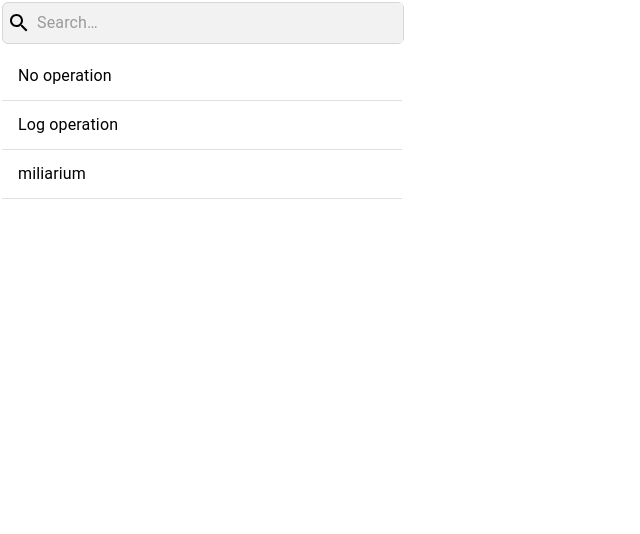
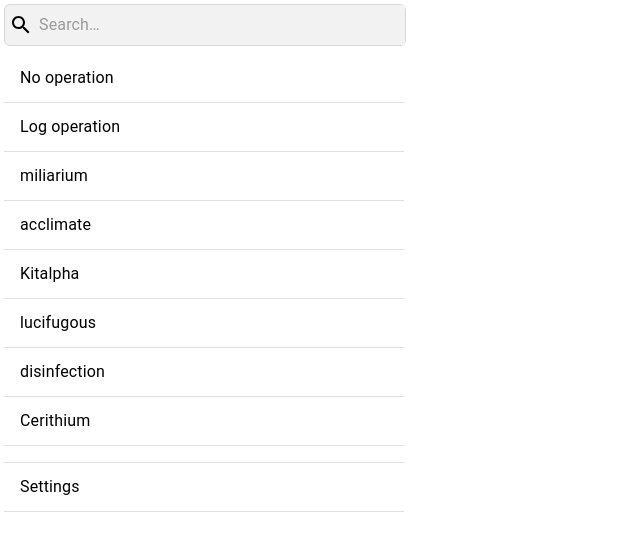
Before and after one commit to scipsycho/automaton, a React (Create React App) app: page /#/ in a window 1280 px wide. Shown: the top 534 px of the page, without its empty margins (0-640 px from the left). Built offline with nearby package versions, Linux system fonts and the light colour scheme; what react-sweet-state would draw is missing.

Commit message:
Link to settings now added to popup. Working 100%

```diff
--- a/src/index.tsx
+++ b/src/index.tsx
@@ -1,6 +1,6 @@
 import React from 'react';
 import ReactDOM from 'react-dom';
-import {BrowserRouter, Switch, Route, HashRouter} from 'react-router-dom';
+import {HashRouter, Route, Switch} from 'react-router-dom';
 import './index.css';
 import SettingsPage from './settings-page/SettingsPage';
 import reportWebVitals from './reportWebVitals';
--- a/src/popup/css/Popup.css
+++ b/src/popup/css/Popup.css
@@ -1,5 +1,11 @@
 #popup-div {
     width: 400px;
-    height: 300px;
-    margin: 2px 2px 2px 2px;
+    height: 500px;
+    min-height: 300px;
+    padding: 4px 4px 4px 4px;
 }
+
+.unstyled-link {
+    color: inherit;
+    text-decoration: inherit;
+}
--- a/src/popup/css/Table.css
+++ b/src/popup/css/Table.css
@@ -2,5 +2,5 @@
     overflow-y: scroll;
     margin-top: 10px;
     position: relative;
-    max-height: calc(100% - 50px)
+    max-height: calc(100% - 100px)
 }
--- a/src/popup/js/Popup.tsx
+++ b/src/popup/js/Popup.tsx
@@ -1,16 +1,12 @@
 import React, {ChangeEvent, Component} from "react";
 import {itemType, Table} from "./Table";
-import {v4} from "uuid";
 import {convertActionTypeToItemType} from "../../actions/utility";
 import {fetchFromStore} from "../../actions/store";
+import "../../root.css"
 import '../css/Popup.css';
 import {SearchBar} from "./SearchBar";
-
-const actionFunction = () => console.log("action");
-const createItem = (title: string, desc: string, isFocused = false, onAction = actionFunction) => {
-    return {id: v4(), title: title, description: desc, isFocused: isFocused, onAction: onAction};
-}
-const LOG_KEY = "Popup";
+import {Divider, ListItem, ListItemText} from "@material-ui/core";
+import {HashRouter, Link} from "react-router-dom";
 
 export class Popup extends Component<any, any> {
     private popupElem: HTMLDivElement | null | undefined;
@@ -59,9 +55,19 @@ export class Popup extends Component<any, any> {
     executeActionForEnterKey = (key: string) => {
         if (key === "Enter") {
             let indexToExecute = this.state.focusedIndex === -1 ? 0 : this.state.focusedIndex;
-            this.state.itemsList[indexToExecute]
-                ? this.state.itemsList[indexToExecute].onAction()
-                : console.warn(`Popup#executeActionForEnterKey: cannot find ${this.state.focusedIndex} in items list.`)
+
+            //no function to execute on the settings button
+            if(this.state.focusedIndex >= this.state.numOfItems) {
+                return true;
+            }
+
+            if (this.state.itemsList[indexToExecute]) {
+                this.setState({
+                    focusedIndex: indexToExecute
+                }, this.state.itemsList[indexToExecute].onAction())
+            } else {
+                console.warn(`Popup#executeActionForEnterKey: cannot find ${this.state.focusedIndex} in items list.`)
+            }
             return true;
         }
         return false;
@@ -70,7 +76,7 @@ export class Popup extends Component<any, any> {
     moveFocus_keyboard = (key: string) => {
         console.debug(`Popip#moveFocusKeyboard: Got ${key} when focus is ${this.state.focusedIndex}`)
         if (key === "ArrowDown") {
-            if (this.state.focusedIndex < this.state.numOfItems - 1) {
+            if (this.state.focusedIndex <= this.state.numOfItems - 1) {
                 this.setState((prevState: any) => {
                     return {focusedIndex: prevState.focusedIndex + 1};
                 })
@@ -119,10 +125,24 @@ export class Popup extends Component<any, any> {
 
     render() {
         return (
-            <div id={"popup-div"} ref={elem => this.popupElem = elem} style={{height: "200px"}}>
+            <div id={"popup-div"} ref={elem => this.popupElem = elem}>
                 <SearchBar onSearch={this.filterRows} isFocused={this.state.focusedIndex === -1}/>
                 <Table itemsList={this.state.itemsList} focusedIndex={this.state.focusedIndex}
                        onHover={this.moveFocus_mouse}/>
+                <Divider/>
+                <HashRouter>
+                    <Link to={"/settings-page"} target={"_blank"}  className={"unstyled-link"}>
+                        <ListItem button
+                                  className={"list-item-li"}
+                                  id={"list-item-settingspage"}
+                                  divider={true}
+                                  onMouseEnter={() => this.moveFocus_mouse(this.state.numOfItems)}
+                                  autoFocus={this.state.focusedIndex === this.state.numOfItems}
+                        >
+                            <ListItemText>Settings</ListItemText>
+                        </ListItem>
+                    </Link>
+                </HashRouter>
             </div>
         );
     }
--- a/src/popup/js/Row.tsx
+++ b/src/popup/js/Row.tsx
@@ -1,5 +1,5 @@
 import React, {Component} from "react";
-import {ListItem, ListItemText, Tooltip, withStyles} from "@material-ui/core";
+import {ListItem, ListItemText, Paper, Tooltip} from "@material-ui/core";
 import '../../root.css';
 import '../css/Row.css'
 
--- a/src/popup/js/SearchBar.tsx
+++ b/src/popup/js/SearchBar.tsx
@@ -8,7 +8,7 @@ export class SearchBar extends Component<any, any> {
 
     reFocus = (elem: any) => {
         const isFocused: boolean = this.props.isFocused;
-        if(isFocused && elem) {
+        if (isFocused && elem) {
             elem.focus()
             // elem.setSelectionRange(-1, -1)
             // elem.selectionStart = elem.selectionEnd = -1;
@@ -16,8 +16,9 @@ export class SearchBar extends Component<any, any> {
             console.warn("SearchBar#inputRef: cannot focus to searchbar")
         }
     }
+
     render() {
-        const {onSearch, isFocused} = this.props;
+        const {onSearch} = this.props;
         return (<div className={"search-bar-div"}>
             <div className={"search-icon-div"}>
                 <SearchIcon/>
```
Also changed, not shown: package.json (+10 -0 lines), public/manifest.json, 1 other file (tests, documents, lock files or other folders).
